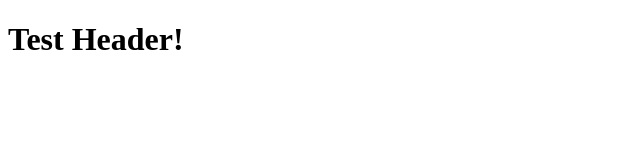
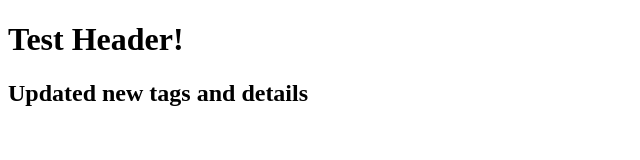
Before and after one commit to Ashuv10801/test-new1, a plain HTML site: page site/index.html in a window 1280 px wide. Shown: the whole page, without its empty margins (0-640 px from the left). Drawn offline with Linux system fonts and the light colour scheme.

Commit message:
Page Updated

```diff
--- a/site/index.html
+++ b/site/index.html
@@ -5,5 +5,6 @@
 </head>
 <body>
 <h1>Test Header!</h1>
+<h2>Updated new tags and details</h2>
 </body>
 </html>
```
